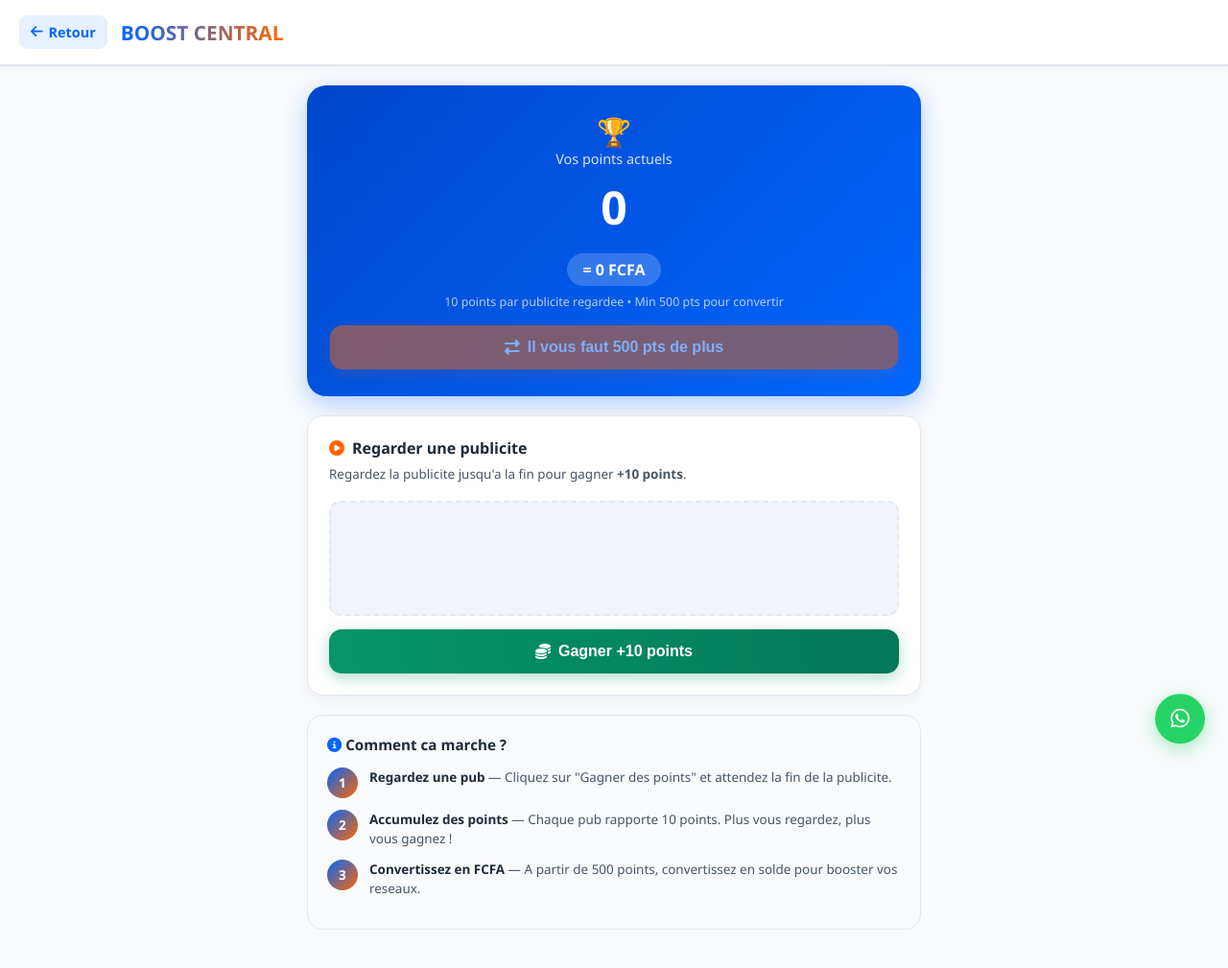
After one commit to abdoula14cherif/boostcentral, a Flask app: page /gagner/ in a window 1280 px wide. The commit adds this page. Shown: the whole page at 96% size. Run offline with Flask 3, Linux system fonts and the light colour scheme; the visitor is signed in with stand-in values (Sample User, id 1); some libraries are stand-ins or nearby versions.

Commit message:
Page Gagner des points avec pubs

```diff
--- a/app/__init__.py
+++ b/app/__init__.py
@@ -22,11 +22,13 @@ def create_app(config_name="production"):
     from app.routes.admin import admin_bp
     from app.routes.recharge import recharge_bp
     from app.routes.webhook import webhook_bp
+    from app.routes.gagner import gagner_bp
     app.register_blueprint(auth_bp, url_prefix="/auth")
     app.register_blueprint(dashboard_bp, url_prefix="/dashboard")
     app.register_blueprint(admin_bp, url_prefix="/admin")
     app.register_blueprint(recharge_bp, url_prefix="/recharge")
     app.register_blueprint(webhook_bp, url_prefix="/recharge")
+    app.register_blueprint(gagner_bp, url_prefix="/gagner")
     csrf.exempt(webhook_bp)
     @app.route("/")
     def index():
--- /dev/null
+++ b/app/routes/gagner.py
@@ -0,0 +1,97 @@
+import logging
+from flask import Blueprint, render_template, redirect, url_for, flash, request, current_app
+from app.models.security import login_required, get_current_user
+from app.models.database import get_profile, get_supabase_admin, update_balance
+import requests as req
+
+logger = logging.getLogger(__name__)
+gagner_bp = Blueprint("gagner", __name__)
+
+POINTS_PAR_PUB = 10        # Points gagnes par pub regardee
+FCFA_PAR_POINT = 1         # 1 point = 1 FCFA
+MIN_CONVERSION = 500       # Minimum 500 points pour convertir
+
+@gagner_bp.route("/")
+@login_required
+def index():
+    user = get_current_user()
+    profile = get_profile(user["id"])
+    points = profile.get("points", 0) if profile else 0
+    balance = profile.get("balance", 0) if profile else 0
+    return render_template("dashboard/gagner.html",
+        user=user, profile=profile, points=points,
+        balance=balance,
+        points_par_pub=POINTS_PAR_PUB,
+        fcfa_par_point=FCFA_PAR_POINT,
+        min_conversion=MIN_CONVERSION,
+        whatsapp=current_app.config["WHATSAPP_NUMBER"])
+
+@gagner_bp.route("/crediter-points", methods=["POST"])
+@login_required
+def crediter_points():
+    """Credite les points apres qu une pub a ete regardee."""
+    user = get_current_user()
+    try:
+        sb = req.get(
+            current_app.config["SUPABASE_URL"] + f"/rest/v1/profiles?id=eq.{user['id']}&limit=1",
+            headers={
+                "apikey": current_app.config["SUPABASE_SERVICE_KEY"],
+                "Authorization": f"Bearer {current_app.config['SUPABASE_SERVICE_KEY']}"
+            }
+        )
+        data = sb.json()
+        profile = data[0] if data else {}
+        points_actuels = profile.get("points", 0) or 0
+        nouveaux_points = points_actuels + POINTS_PAR_PUB
+
+        req.patch(
+            current_app.config["SUPABASE_URL"] + f"/rest/v1/profiles?id=eq.{user['id']}",
+            json={"points": nouveaux_points},
+            headers={
+                "apikey": current_app.config["SUPABASE_SERVICE_KEY"],
+                "Authorization": f"Bearer {current_app.config['SUPABASE_SERVICE_KEY']}",
+                "Content-Type": "application/json"
+            }
+        )
+        return {"ok": True, "points": nouveaux_points}
+    except Exception as e:
+        logger.error(f"crediter_points: {e}")
+        return {"ok": False}, 500
+
+@gagner_bp.route("/convertir", methods=["POST"])
+@login_required
+def convertir():
+    """Convertit les points en solde FCFA."""
+    user = get_current_user()
+    profile = get_profile(user["id"])
+    if not profile:
+        flash("Profil introuvable.", "error")
+        return redirect(url_for("gagner.index"))
+
+    points = profile.get("points", 0) or 0
+
+    if points < MIN_CONVERSION:
+        flash(f"Minimum {MIN_CONVERSION} points requis pour convertir. Vous avez {points} points.", "error")
+        return redirect(url_for("gagner.index"))
+
+    montant_fcfa = points * FCFA_PAR_POINT
+    new_balance = (profile.get("balance", 0) or 0) + montant_fcfa
+
+    try:
+        headers = {
+            "apikey": current_app.config["SUPABASE_SERVICE_KEY"],
+            "Authorization": f"Bearer {current_app.config['SUPABASE_SERVICE_KEY']}",
+            "Content-Type": "application/json"
+        }
+        req.patch(
+            current_app.config["SUPABASE_URL"] + f"/rest/v1/profiles?id=eq.{user['id']}",
+            json={"points": 0, "balance": new_balance},
+            headers=headers
+        )
+        flash(f"✅ {points} points convertis en {montant_fcfa:,.0f} FCFA !", "success")
+        logger.info(f"Conversion: {user['email']} - {points} points = {montant_fcfa} FCFA")
+    except Exception as e:
+        logger.error(f"convertir: {e}")
+        flash("Erreur lors de la conversion.", "error")
+
+    return redirect(url_for("gagner.index"))
--- /dev/null
+++ b/app/templates/dashboard/gagner.html
@@ -0,0 +1,186 @@
+{% extends "base.html" %}
+{% block title %}Gagner des points — Boost Central{% endblock %}
+{% block extra_css %}
+header{display:flex;align-items:center;gap:14px;padding:16px 20px;background:var(--white);border-bottom:2px solid var(--gray);box-shadow:0 2px 8px rgba(0,0,0,.04);position:sticky;top:0;z-index:10}
+.back-btn{background:var(--blue-l);border:none;color:var(--blue);padding:8px 12px;border-radius:9px;cursor:pointer;font-size:.9rem;font-weight:700;display:flex;align-items:center;gap:6px;text-decoration:none}
+.logo{font-size:1.3rem;font-weight:900;background:linear-gradient(90deg,var(--blue),var(--orange));-webkit-background-clip:text;background-clip:text;color:transparent}
+main{padding:20px;max-width:680px;margin:0 auto}
+.points-card{background:linear-gradient(135deg,#0047CC,#0066FF);border-radius:20px;padding:28px 24px;margin-bottom:20px;text-align:center;color:#fff;box-shadow:0 8px 24px rgba(0,102,255,.3)}
+.points-val{font-size:3rem;font-weight:900;margin:8px 0}
+.points-lbl{font-size:.9rem;opacity:.85}
+.points-fcfa{font-size:1rem;font-weight:700;background:rgba(255,255,255,.2);padding:6px 16px;border-radius:20px;display:inline-block;margin-top:8px}
+.btn-convertir{display:flex;align-items:center;justify-content:center;gap:8px;width:100%;padding:14px;margin-top:16px;border:none;border-radius:13px;background:linear-gradient(90deg,var(--orange),var(--orange-d));color:#fff;font-size:1rem;font-weight:800;cursor:pointer;box-shadow:0 5px 16px rgba(255,102,0,.3);transition:all .28s}
+.btn-convertir:hover{transform:translateY(-2px)}
+.btn-convertir:disabled{opacity:.5;cursor:not-allowed;transform:none}
+.info-mini{font-size:.78rem;opacity:.7;margin-top:8px}
+.pub-card{background:var(--white);border-radius:16px;padding:22px;border:1px solid var(--gray);box-shadow:0 4px 14px rgba(0,0,0,.05);margin-bottom:20px}
+.pub-title{font-size:1rem;font-weight:800;color:var(--dark);margin-bottom:6px;display:flex;align-items:center;gap:8px}
+.pub-sub{font-size:.84rem;color:var(--mid);margin-bottom:16px;line-height:1.6}
+.pub-container{background:var(--light-g);border-radius:12px;padding:16px;min-height:120px;display:flex;align-items:center;justify-content:center;margin-bottom:14px;border:2px dashed var(--gray)}
+.pub-timer{display:none;align-items:center;justify-content:center;gap:8px;background:var(--orange-l,#FFE6CC);border-radius:10px;padding:10px;font-size:.88rem;font-weight:700;color:var(--orange);margin-bottom:10px}
+.pub-timer.on{display:flex}
+.progress-bar{height:8px;background:var(--gray);border-radius:6px;overflow:hidden;margin-bottom:14px}
+.progress-fill{height:100%;background:linear-gradient(90deg,var(--blue),var(--orange));border-radius:6px;transition:width .5s ease;width:0%}
+.btn-gagner{display:flex;align-items:center;justify-content:center;gap:8px;width:100%;padding:14px;border:none;border-radius:13px;background:linear-gradient(90deg,var(--green),#047857);color:#fff;font-size:1rem;font-weight:800;cursor:pointer;box-shadow:0 5px 16px rgba(5,150,105,.3);transition:all .28s}
+.btn-gagner:hover{transform:translateY(-2px)}
+.btn-gagner:disabled{opacity:.5;cursor:not-allowed;transform:none}
+.how-card{background:var(--off);border-radius:16px;padding:20px;border:1px solid var(--gray);margin-bottom:20px}
+.how-title{font-size:.95rem;font-weight:800;color:var(--dark);margin-bottom:14px}
+.how-step{display:flex;align-items:flex-start;gap:12px;margin-bottom:12px}
+.how-num{width:32px;height:32px;border-radius:50%;background:linear-gradient(135deg,var(--blue),var(--orange));color:#fff;font-size:.85rem;font-weight:900;display:flex;align-items:center;justify-content:center;flex-shrink:0}
+.how-text{font-size:.84rem;color:var(--mid);line-height:1.5}
+.how-text strong{color:var(--dark)}
+.toast-pts{position:fixed;top:80px;left:50%;transform:translateX(-50%);background:var(--green);color:#fff;padding:10px 24px;border-radius:30px;font-weight:700;font-size:.9rem;z-index:9999;display:none;animation:toastIn .3s ease}
+@keyframes toastIn{from{opacity:0;transform:translateX(-50%) translateY(-10px)}to{opacity:1;transform:translateX(-50%) translateY(0)}}
+{% endblock %}
+
+{% block nav %}
+<header>
+<a href="{{ url_for('dashboard.index') }}" class="back-btn"><i class="fas fa-arrow-left"></i> Retour</a>
+<div class="logo">BOOST CENTRAL</div>
+</header>
+{% endblock %}
+
+{% block content %}
+<div class="toast-pts" id="toastPts"></div>
+
+<main>
+<!-- Carte points -->
+<div class="points-card">
+<div style="font-size:1.8rem">🏆</div>
+<div class="points-lbl">Vos points actuels</div>
+<div class="points-val" id="pointsVal">{{ points }}</div>
+<div class="points-fcfa">= {{ "{:,.0f}".format(points * fcfa_par_point) }} FCFA</div>
+<div class="info-mini">{{ points_par_pub }} points par publicite regardee • Min {{ min_conversion }} pts pour convertir</div>
+<form method="POST" action="{{ url_for('gagner.convertir') }}" style="margin-top:0">
+<button type="submit" class="btn-convertir" {% if points < min_conversion %}disabled{% endif %}>
+<i class="fas fa-exchange-alt"></i>
+{% if points >= min_conversion %}
+Convertir {{ points }} pts → {{ "{:,.0f}".format(points * fcfa_par_point) }} FCFA
+{% else %}
+Il vous faut {{ min_conversion - points }} pts de plus
+{% endif %}
+</button>
+</form>
+</div>
+
+<!-- Publicites -->
+<div class="pub-card">
+<div class="pub-title"><i class="fas fa-play-circle" style="color:var(--orange)"></i> Regarder une publicite</div>
+<div class="pub-sub">Regardez la publicite jusqu'a la fin pour gagner <strong>+{{ points_par_pub }} points</strong>.</div>
+
+<div class="pub-timer" id="pubTimer">
+<i class="fas fa-clock"></i>
+<span id="timerText">Regardez jusqu'a la fin...</span>
+</div>
+
+<div class="progress-bar" id="progressWrap" style="display:none">
+<div class="progress-fill" id="progressFill"></div>
+</div>
+
+<!-- Zone publicite -->
+<div class="pub-container" id="pubZone">
+<script async="async" data-cfasync="false" src="https://pl29641214.effectivecpmnetwork.com/f26a2190803fc7f1c9161051c1fe1ac7/invoke.js"></script>
+<div id="container-f26a2190803fc7f1c9161051c1fe1ac7"></div>
+</div>
+
+<button class="btn-gagner" id="btnGagner" onclick="lancerGain()">
+<i class="fas fa-coins"></i> Gagner +{{ points_par_pub }} points
+</button>
+</div>
+
+<!-- Comment ca marche -->
+<div class="how-card">
+<div class="how-title"><i class="fas fa-info-circle" style="color:var(--blue)"></i> Comment ca marche ?</div>
+<div class="how-step">
+<div class="how-num">1</div>
+<div class="how-text"><strong>Regardez une pub</strong> — Cliquez sur "Gagner des points" et attendez la fin de la publicite.</div>
+</div>
+<div class="how-step">
+<div class="how-num">2</div>
+<div class="how-text"><strong>Accumulez des points</strong> — Chaque pub rapporte {{ points_par_pub }} points. Plus vous regardez, plus vous gagnez !</div>
+</div>
+<div class="how-step">
+<div class="how-num">3</div>
+<div class="how-text"><strong>Convertissez en FCFA</strong> — A partir de {{ min_conversion }} points, convertissez en solde pour booster vos reseaux.</div>
+</div>
+</div>
+</main>
+{% endblock %}
+
+{% block extra_js %}
+<script>
+var POINTS_PAR_PUB = {{ points_par_pub }};
+var dureeAttente = 15; // secondes a attendre
+var enCours = false;
+var timerInterval = null;
+
+function lancerGain() {
+    if (enCours) return;
+    enCours = true;
+
+    var btn = document.getElementById('btnGagner');
+    btn.disabled = true;
+    btn.innerHTML = '<i class="fas fa-spinner fa-spin"></i> Chargement...';
+
+    // Afficher timer et progress
+    document.getElementById('pubTimer').classList.add('on');
+    document.getElementById('progressWrap').style.display = 'block';
+
+    var temps = dureeAttente;
+    var fill = document.getElementById('progressFill');
+    var timerText = document.getElementById('timerText');
+
+    timerText.textContent = 'Regardez pendant ' + temps + ' secondes...';
+    fill.style.width = '0%';
+
+    timerInterval = setInterval(function() {
+        temps--;
+        var pct = ((dureeAttente - temps) / dureeAttente * 100).toFixed(0);
+        fill.style.width = pct + '%';
+
+        if (temps > 0) {
+            timerText.textContent = 'Encore ' + temps + ' secondes...';
+        } else {
+            clearInterval(timerInterval);
+            validerGain();
+        }
+    }, 1000);
+}
+
+function validerGain() {
+    fetch("{{ url_for('gagner.crediter_points') }}", {
+        method: 'POST',
+        headers: {'Content-Type': 'application/json'},
+        credentials: 'same-origin'
+    })
+    .then(function(r) { return r.json(); })
+    .then(function(data) {
+        if (data.ok) {
+            var newPts = data.points;
+            document.getElementById('pointsVal').textContent = newPts;
+
+            // Toast
+            var toast = document.getElementById('toastPts');
+            toast.textContent = '+' + POINTS_PAR_PUB + ' points gagnes !';
+            toast.style.display = 'block';
+            setTimeout(function() { toast.style.display = 'none'; }, 3000);
+
+            // Reload pour mettre a jour le bouton convertir
+            setTimeout(function() { window.location.reload(); }, 2000);
+        }
+    })
+    .catch(function(e) {
+        console.error(e);
+    })
+    .finally(function() {
+        enCours = false;
+        document.getElementById('pubTimer').classList.remove('on');
+        document.getElementById('progressWrap').style.display = 'none';
+        var btn = document.getElementById('btnGagner');
+        btn.disabled = false;
+        btn.innerHTML = '<i class="fas fa-coins"></i> Gagner +' + POINTS_PAR_PUB + ' points';
+    });
+}
+</script>
+{% endblock %}
--- a/app/templates/dashboard/index.html
+++ b/app/templates/dashboard/index.html
@@ -70,6 +70,7 @@ main{padding:20px;max-width:1100px;margin:0 auto;position:relative;z-index:1}
 <div class="dropdown" id="dropdown">
 <a href="{{ url_for('recharge.index') }}" class="dd-item"><i class="fas fa-wallet"></i> Recharger mon solde</a>
 <a href="#orders" class="dd-item" onclick="closeMenu()"><i class="fas fa-shopping-cart"></i> Mes commandes</a>
+<a href="/gagner/" class="dd-item"><i class="fas fa-coins" style="color:#D97706"></i> Gagner des points</a>
 <div class="dd-div"></div>
 <a href="{{ url_for('auth.logout') }}" class="dd-item logout"><i class="fas fa-sign-out-alt"></i> Deconnexion</a>
 </div>
```
